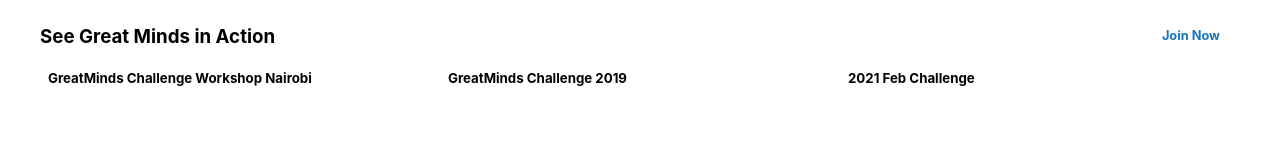
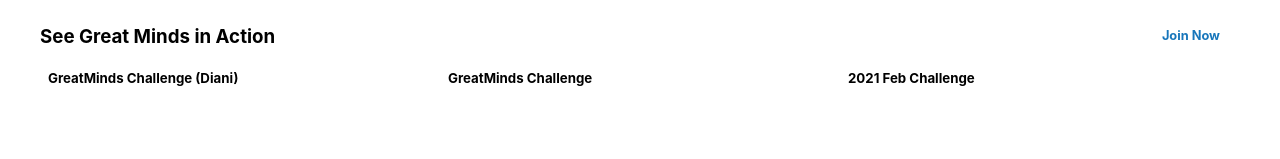
Before and after one commit to efenstakes/gmcke, a React (Create React App) app: page / in a window 1280 px wide. Shown: the part 641-800 px from the top of the page. Built offline with nearby package versions, Linux system fonts and the light colour scheme; a web font is replaced by a local one.

Commit message:
update links

```diff
--- a/src/components/footer/footer.component.js
+++ b/src/components/footer/footer.component.js
@@ -88,15 +88,15 @@ const FooterComponent = () => {
                     <h4> Connect Online </h4>
                     <VSpacerComponent space={1} />
 
-                    <Link to="https://twitter.com/GMCNairobi" strict={true} target="_blank" className="app_link footer__contact_links__link">
+                    <Link to={{ pathname: "https://twitter.com/GMCNairobi" }} target="_blank" className="app_link footer__contact_links__link">
                         <TwitterIcon />
                     </Link>
 
-                    <Link to="https://www.linkedin.com/school/greatmindsnairobi" target="_blank" className="app_link footer__contact_links__link">
+                    <Link to={{ pathname: "https://www.linkedin.com/school/greatmindsnairobi" }} target="_blank" className="app_link footer__contact_links__link">
                         <LinkedInIcon />
                     </Link>
 
-                    <Link to="https://www.instagram.com/greatmindschallenge" target="_blank" className="app_link footer__contact_links__link">
+                    <Link to={{ pathname: "https://www.instagram.com/greatmindschallenge" }} target="_blank" className="app_link footer__contact_links__link">
                         <InstagramIcon />
                     </Link>
 
--- a/src/pages/home/in_action.component.js
+++ b/src/pages/home/in_action.component.js
@@ -9,11 +9,11 @@ import VSpacerComponent from '../../components/v_spacer/v_spacer.component'
 const InActionComponent = () => {
     const videos = [
         {
-            title: 'GreatMinds Challenge Workshop Nairobi',
+            title: 'GreatMinds Challenge (Diani)',
             url: '3t6mtASVTwo'
         },
         {
-            title: 'GreatMinds Challenge 2019',
+            title: 'GreatMinds Challenge',
             url: '85U9iaXEyCQ'
         },
         {
```
